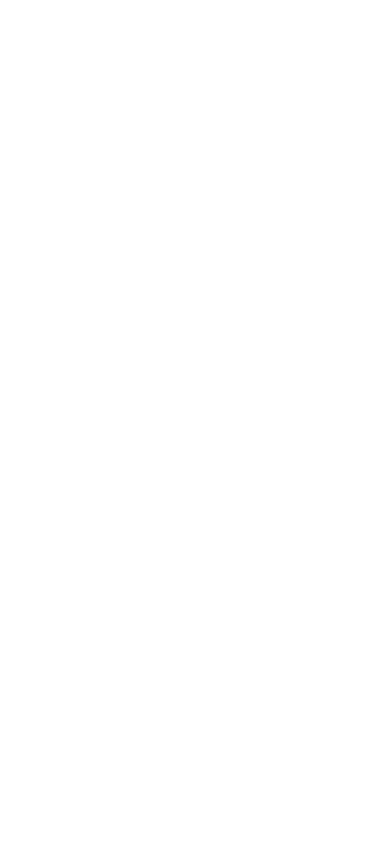
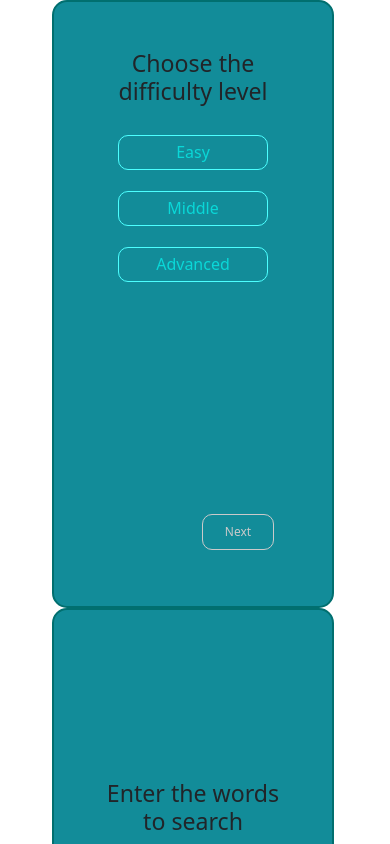
Before and after one commit to Funread/funread, a React (Create React App) app in the folder frontend/: page /demo/wordsearchgame in a window 390 px wide. Before the commit this address had no page. Built offline with nearby package versions, Linux system fonts and the light colour scheme.

Commit message:
FE-2 Function Modes
Responsive and Fuction Modes

```diff
--- a/frontend/src/Components/Shared/Templates/Widgets/WordSearchGame/GameModes.css
+++ b/frontend/src/Components/Shared/Templates/Widgets/WordSearchGame/GameModes.css
@@ -15,9 +15,74 @@
     border-radius: 15px;
     background-color: rgba(18, 140, 153, 0.998);
     overflow: auto;
+    text-align: center;
 }
 
 #footerButton{
     text-align: end;
-    margin-top: 12em;
 }
+
+#buttonsDifficulty button{
+    /*color: #90fe36;*/
+    margin-top: 1em;
+    width: 150px;
+    height: 35px;
+    /*border-radius: 8px;
+    backdrop-filter: blur(8px);
+    border: 2px solid #7fb114;
+    overflow: hidden;
+    background-color: rgba(135, 153, 18, 0.626);*/
+    background: transparent;
+    border-radius: 10px;
+    border: 1px solid #4cffff;
+    color: #0ad8d8;
+}
+
+#buttonsDifficulty button:hover{
+    background: #4cffff;
+    border: 1px solid transparent;
+    color: #000000;
+}
+
+@media only screen and (min-width: 460px) {
+    .responses-grid {
+        /*grid-template-columns: repeat(1, 1fr);*/
+        place-content: center;
+      }
+
+    #game{
+        margin-right: 3em;
+    }
+
+    #buttonsDifficulty button {
+        width: 6em;
+        transition: 0.9s;
+    }
+
+    #modes{
+        width: fit-content;
+        place-content: center;
+    }
+
+  }
+
+  @media only screen and (min-width: 345px) {
+    .responses-grid {
+        /*grid-template-columns: repeat(1, 1fr);*/
+        place-content: center;
+      }
+
+    #game{
+        margin-right: 3em;
+    }
+
+    #buttonsDifficulty button {
+        width: 6em;
+        transition: 0.9s;
+    }
+
+    #modes{
+        width: fit-content;
+        place-content: center;
+    }
+  }
--- a/frontend/src/Components/Shared/Templates/Widgets/WordSearchGame/GameModes.jsx
+++ b/frontend/src/Components/Shared/Templates/Widgets/WordSearchGame/GameModes.jsx
@@ -1,5 +1,5 @@
 import './GameModes.css'
-import ButtonNav from '../ButtonNav/ButtonNav';
+import ButtonNav from '../../../NavButton/ButtonNav';
 import Words from './Words';
 import React, { useState, useEffect } from 'react'
 import { FontAwesomeIcon } from '@fortawesome/react-fontawesome'
@@ -7,33 +7,27 @@ import { faMinus, faPlus } from '@fortawesome/free-solid-svg-icons'
 
 
 const MIN_RESPONSES = 5
+const INTER_RESPONSES = 10
 const MAX_RESPONSES = 15
 
 function GameModes(){
 
-      const [responses, setResponses] = useState(Array(MIN_RESPONSES).fill('')) // Inicia con 5 respuestas mínimo
+
+      const [responses, setResponses] = useState(Array().fill('')) // Inicia con 5 respuestas mínimo
       const [isAddingResponses, setIsAddingResponses] = useState(true) // Estado inicial: agregar respuestas
 
-      const addResponses = () => {
-        if (responses.length < MAX_RESPONSES) {
-          setResponses([...responses.concat(responses.slice(0, -2)), '', ''])
-        }
+      const addEasyResponses = () => {
+          setResponses((Array(MIN_RESPONSES).fill('')))
       }
 
-      const removeResponses = () => {
-        if (responses.length > MIN_RESPONSES) {
-          const newResponses = responses.slice(0, -5)
-          setResponses(newResponses)
-        }
+      const addInterResponses = () => {
+        setResponses((Array(INTER_RESPONSES).fill('')))
       }
 
-      const toggleAddingResponses = () => {
-        if (isAddingResponses) {
-          addResponses()
-        } else {
-          removeResponses()
-        }
+      const addAdvancedResponses = () => {
+        setResponses((Array(MAX_RESPONSES).fill('')))
       }
+
 
       const handleResponseChange = (index, value) => {
         setResponses((prevResponses) => {
@@ -45,8 +39,10 @@ function GameModes(){
 
       useEffect(() => {
         if (responses.length === MIN_RESPONSES) {
+          setIsAddingResponses(false)
+        }else if (responses.length === INTER_RESPONSES) {
           setIsAddingResponses(true)
-        } else if (responses.length === MAX_RESPONSES) {
+        }else if(responses.length === MAX_RESPONSES){
           setIsAddingResponses(false)
         }
       }, [responses])
@@ -60,11 +56,32 @@ function GameModes(){
                 <div className='col-4' id='modes'>
                     <h3>Choose the difficulty level</h3>
                     <div>
-                        <div id='buttonsDifficulty'><ButtonNav title={'Easy'} /></div>
-                        <div id='buttonsDifficulty'><ButtonNav title={'Middle'} /></div>
-                        <div id='buttonsDifficulty'><ButtonNav title={'Advanced'} /></div>
+                        <div id='buttonsDifficulty'>
+                          <button onClick={addEasyResponses}
+            >               <div className='button-text'>
+                                {isAddingResponses===false}
+                            </div>
+                            Easy
+                          </button>
+                        </div>
+                        <div id='buttonsDifficulty'>
+                        <button onClick={addInterResponses}
+            >               <div className='button-text'>
+                                {isAddingResponses===false}
+                            </div>
+                            Middle
+                          </button>
+                        </div>
+                        <div id='buttonsDifficulty'>
+                        <button onClick={addAdvancedResponses}
+            >               <div className='button-text'>
+                                {isAddingResponses===true}
+                            </div>
+                            Advanced
+                          </button>
+                        </div>
                     </div>
-                    <div id='footerButton'><ButtonNav title={'Next'}/></div>
+                    <div id='footerButton' style={{marginTop:'14em'}}><ButtonNav title={'Next'}/></div>
                 </div>
                 <div className='col-7' id='modes'>
                 <h3>Enter the words to search</h3>
@@ -78,27 +95,7 @@ function GameModes(){
                     ))}
                 </div>
                 <div id='footerButton'>
-                <button
-              className={`custom-button ${
-                isAddingResponses ? 'adding' : 'removing'
-              }`}
-              onClick={toggleAddingResponses}
-            >
-              <div className='button-content'>
-                <div className='button-icon'>
-                  {isAddingResponses ? (
-                    <FontAwesomeIcon size='lg' icon={faPlus} />
-                  ) : (
-                    <FontAwesomeIcon size='lg' icon={faMinus} />
-                  )}
-                </div>
-                <div className='button-text'>
-                  {isAddingResponses
-                    ? 'Add more answers'
-                    : 'Remove additional answers'}
-                </div>
-              </div>
-            </button>
+                    <ButtonNav title={'Save'}/>
                 </div>
                 </div>
             </div>
--- a/frontend/src/index.js
+++ b/frontend/src/index.js
@@ -19,6 +19,7 @@ import JoinCreator from "./Components/Shared/JoinCreator/JoinCreator";
 
 import { Provider } from "react-redux";
 import { store } from "./redux/store"
+import GameModes from "./Components/Shared/Templates/Widgets/WordSearchGame/GameModes";
 
 
 
@@ -107,6 +108,14 @@ root.render(
           }
        />
 
+      <Route
+        exact
+         path='demo/wordsearchgame'
+          element={
+            <GameModes />
+          }
+      />
+
 
         <Route element={<ProtectedRoutes roles={['profesor','estudiante']} /> } >
 
```
Also changed, not shown: 1 other file (tests, documents, lock files or other folders).
